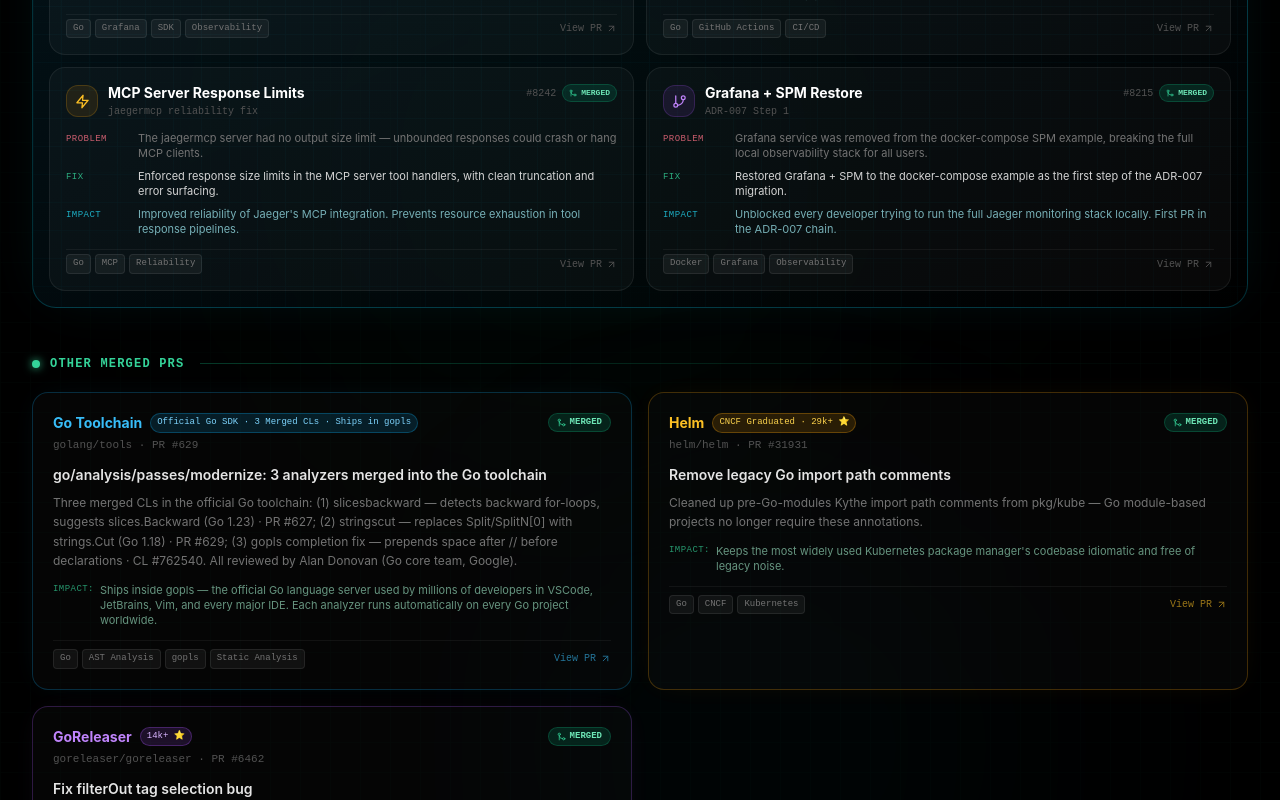
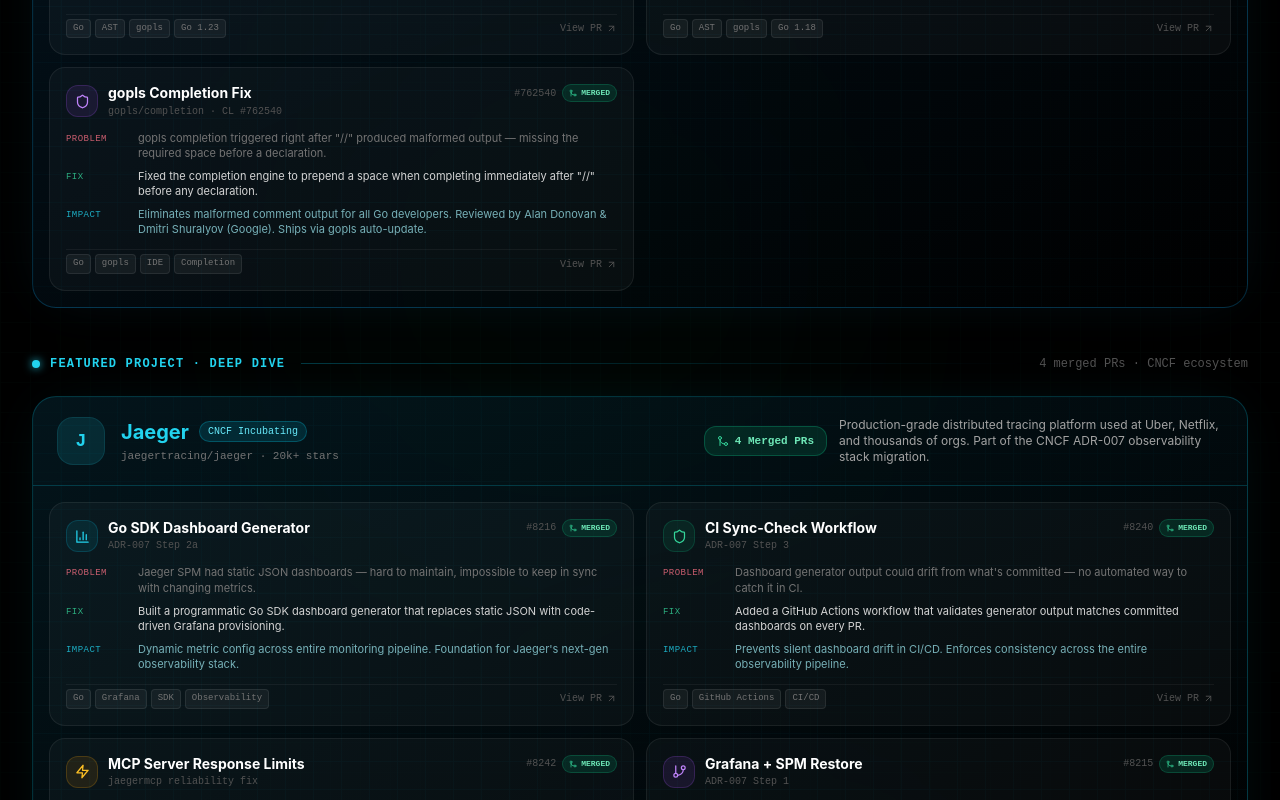
Before and after one commit to abhay1999/abhay_portfolio, a Next.js app: page / in a window 1280 px wide. Shown: the part 6220-7020 px from the top of the page. Built offline with nearby package versions, Linux system fonts and the light colour scheme; no server answers.

Commit message:
feat: feature all 3 golang/tools CLs as individual spotlight cards in OpenSource section

```diff
--- a/src/components/OpenSource.tsx
+++ b/src/components/OpenSource.tsx
@@ -92,6 +92,62 @@ function inferTags(title: string, repo: string): string[] {
 // ─── Featured Contributions ───────────────────────────────────────────────────
 const FEATURED_PROJECTS = [
   {
+    org: 'golang/tools',
+    orgDisplay: 'Go Toolchain',
+    badge: 'Official Go SDK · Ships in gopls',
+    badgeClass: 'bg-sky-500/15 border-sky-500/30 text-sky-300',
+    description: 'Official Go toolchain — home of gopls, the Go language server powering VSCode, JetBrains, Neovim, and every major IDE. 3 CLs merged, all reviewed by Alan Donovan (Go core team, Google).',
+    mergedCount: 3,
+    openCount: 0,
+    accentClass: 'text-sky-400',
+    borderClass: 'border-sky-500/25',
+    glowColor: 'rgba(56,189,248,0.12)',
+    headerBg: 'from-sky-950/40 to-black/60',
+    repoStars: '10k+',
+    orgInitial: 'G',
+    prs: [
+      {
+        number: 627,
+        icon: GitBranch,
+        iconClass: 'text-sky-400',
+        iconBg: 'bg-sky-500/10 border-sky-500/20',
+        title: 'slicesbackward Analyzer',
+        subtitle: 'go/analysis/passes/modernize · PR #627',
+        problem: 'Go codebases still used manual backward for-loops — no automated way to detect or modernize them to Go 1.23 idioms.',
+        solution: 'Built a 422-line full AST analyzer that detects backward for-loops and suggests slices.Backward (Go 1.23). Edge-case guards + golden-file tests.',
+        impact: 'Ships in gopls to every Go developer worldwide. Fixes golang/go#78484. Reviewed & merged by Alan Donovan (Google).',
+        url: 'https://github.com/golang/tools/pull/627',
+        tags: ['Go', 'AST', 'gopls', 'Go 1.23'],
+      },
+      {
+        number: 629,
+        icon: Zap,
+        iconClass: 'text-emerald-400',
+        iconBg: 'bg-emerald-500/10 border-emerald-500/20',
+        title: 'stringscut Analyzer',
+        subtitle: 'modernize/stringscut · PR #629',
+        problem: 'Code using strings.Split/SplitN[0] is more verbose and error-prone than strings.Cut — no tooling to auto-migrate these patterns.',
+        solution: '267-line AST pass that detects Split/SplitN[0] patterns and rewrites them to strings.Cut (Go 1.18). 5 patch sets, comprehensive edge-case handling.',
+        impact: 'Ships in gopls to all Go developers globally. Reviewed by Alan Donovan & Madeline Kalil (Google). Modernizes every Go 1.18+ codebase automatically.',
+        url: 'https://github.com/golang/tools/pull/629',
+        tags: ['Go', 'AST', 'gopls', 'Go 1.18'],
+      },
+      {
+        number: 762540,
+        icon: Shield,
+        iconClass: 'text-purple-400',
+        iconBg: 'bg-purple-500/10 border-purple-500/20',
+        title: 'gopls Completion Fix',
+        subtitle: 'gopls/completion · CL #762540',
+        problem: 'gopls completion triggered right after "//" produced malformed output — missing the required space before a declaration.',
+        solution: 'Fixed the completion engine to prepend a space when completing immediately after "//" before any declaration.',
+        impact: 'Eliminates malformed comment output for all Go developers. Reviewed by Alan Donovan & Dmitri Shuralyov (Google). Ships via gopls auto-update.',
+        url: 'https://go-review.googlesource.com/c/tools/+/762540',
+        tags: ['Go', 'gopls', 'IDE', 'Completion'],
+      },
+    ],
+  },
+  {
     org: 'jaegertracing/jaeger',
     orgDisplay: 'Jaeger',
     badge: 'CNCF Incubating',
@@ -104,6 +160,7 @@ const FEATURED_PROJECTS = [
     glowColor: 'rgba(34,211,238,0.12)',
     headerBg: 'from-cyan-950/40 to-black/60',
     repoStars: '20k+',
+    orgInitial: 'J',
     prs: [
       {
         number: 8216,
@@ -162,21 +219,6 @@ const FEATURED_PROJECTS = [
 ]
 
 const OTHER_FEATURED = [
-  {
-    number: 629,
-    org: 'golang/tools',
-    orgDisplay: 'Go Toolchain',
-    badge: 'Official Go SDK · 3 Merged CLs · Ships in gopls',
-    badgeClass: 'bg-sky-500/15 border-sky-500/30 text-sky-300',
-    title: 'go/analysis/passes/modernize: 3 analyzers merged into the Go toolchain',
-    description: 'Three merged CLs in the official Go toolchain: (1) slicesbackward — detects backward for-loops, suggests slices.Backward (Go 1.23) · PR #627; (2) stringscut — replaces Split/SplitN[0] with strings.Cut (Go 1.18) · PR #629; (3) gopls completion fix — prepends space after // before declarations · CL #762540. All reviewed by Alan Donovan (Go core team, Google).',
-    impact: 'Ships inside gopls — the official Go language server used by millions of developers in VSCode, JetBrains, Vim, and every major IDE. Each analyzer runs automatically on every Go project worldwide.',
-    tags: ['Go', 'AST Analysis', 'gopls', 'Static Analysis'],
-    url: 'https://github.com/golang/tools/pull/629',
-    accentClass: 'text-sky-400',
-    borderClass: 'border-sky-500/25',
-    glowColor: 'rgba(56,189,248,0.12)',
-  },
   {
     number: 31931,
     org: 'helm/helm',
@@ -444,7 +486,7 @@ const OpenSource = () => {
               {/* Header */}
               <div className={`relative px-6 py-5 border-b ${project.borderClass} flex flex-col sm:flex-row sm:items-center gap-3 justify-between`}>
                 <div className="flex items-center gap-4">
-                  <div className="w-12 h-12 rounded-2xl bg-cyan-500/10 border border-cyan-500/25 flex items-center justify-center font-black text-lg text-cyan-300 font-mono">J</div>
+                  <div className={`w-12 h-12 rounded-2xl border flex items-center justify-center font-black text-lg font-mono ${project.accentClass}`} style={{ background: project.glowColor, borderColor: project.glowColor }}>{project.orgInitial}</div>
                   <div>
                     <div className="flex items-center gap-2.5 flex-wrap">
                       <h3 className={`text-xl font-bold ${project.accentClass}`}>{project.orgDisplay}</h3>
```
